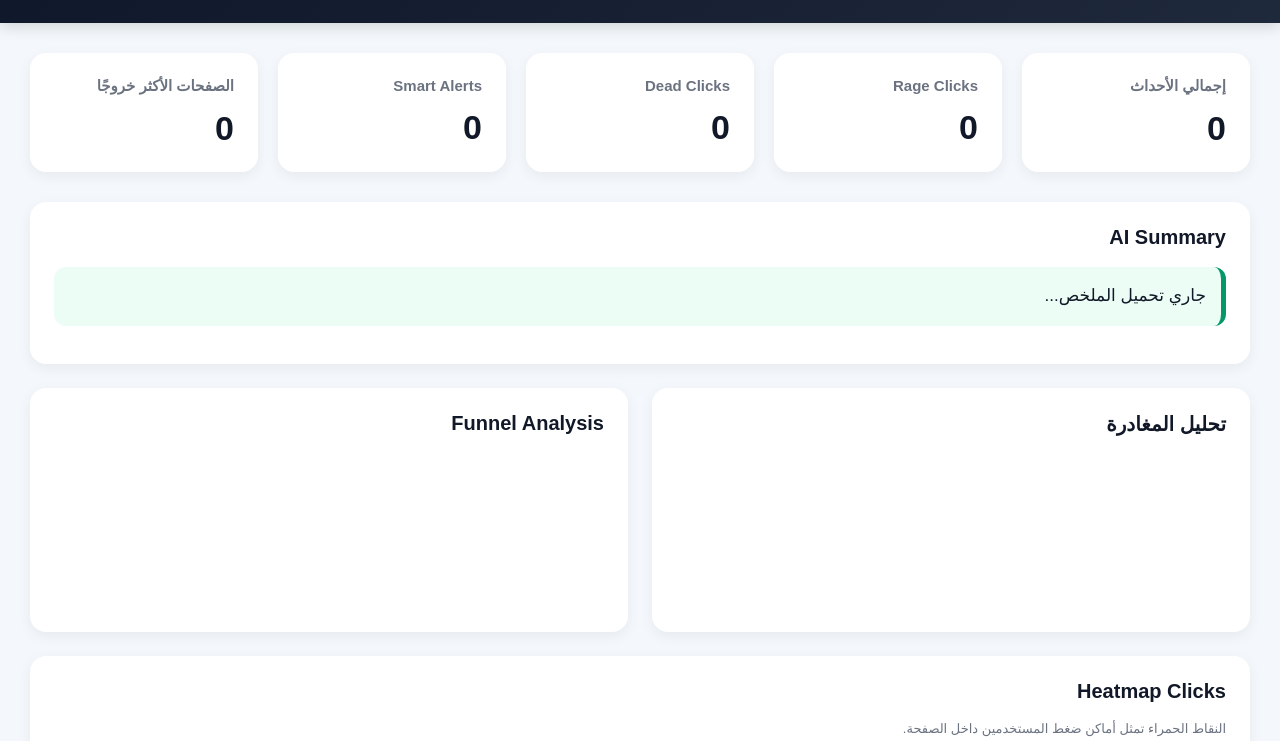
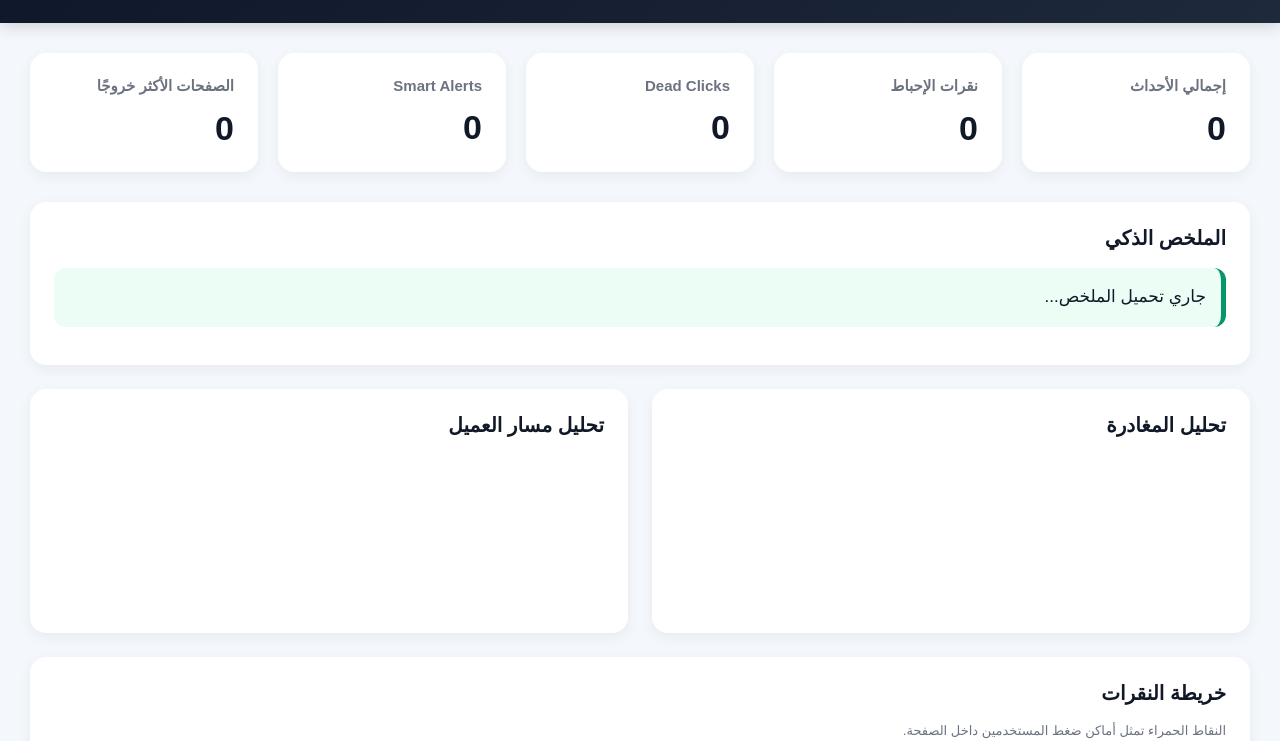
Before and after one commit to AhmedALmat/basirah-analytics, a website: page public/dashboard.html in a window 1280 px wide. Shown: the part 62-803 px from the top of the page. Drawn offline with nearby package versions, Linux system fonts and the light colour scheme; no server answers.

Commit message:
Translate dashboard labels to Arabic

```diff
--- a/public/dashboard.html
+++ b/public/dashboard.html
@@ -212,18 +212,18 @@
       </div>
 
       <div class="card">
-        <h3>Rage Clicks</h3>
+        <h3>نقرات الإحباط</h3>
         <p id="rageClicks">0</p>
       </div>
 
       <div class="card">
         <h3>Dead Clicks</h3>
-        <p id="deadClicks">0</p>
+        <p id="النقرات الميتة">0</p>
       </div>
 
       <div class="card">
         <h3>Smart Alerts</h3>
-        <p id="smartAlerts">0</p>
+        <p id="التنبيهات الذكية">0</p>
       </div>
 
       <div class="card">
@@ -233,7 +233,7 @@
     </div>
 
     <div class="section">
-      <h2>AI Summary</h2>
+      <h2>الملخص الذكي</h2>
       <div id="aiSummary" class="box ai-box">جاري تحميل الملخص...</div>
     </div>
 
@@ -244,13 +244,13 @@
       </div>
 
       <div class="section">
-        <h2>Funnel Analysis</h2>
+        <h2>تحليل مسار العميل</h2>
         <canvas id="funnelChart"></canvas>
       </div>
     </div>
 
     <div class="section">
-      <h2>Heatmap Clicks</h2>
+      <h2>خريطة النقرات</h2>
       <p class="small">النقاط الحمراء تمثل أماكن ضغط المستخدمين داخل الصفحة.</p>
       <div id="heatmapArea" class="heatmap-area"></div>
     </div>
```
